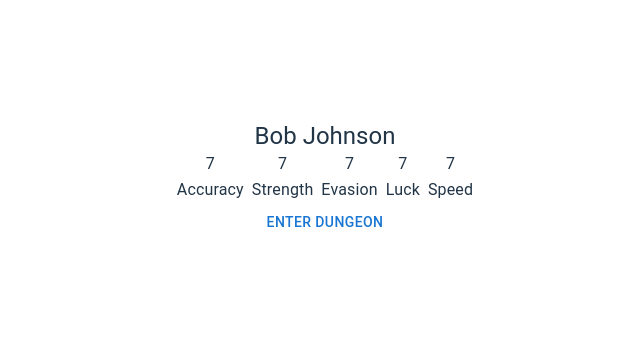
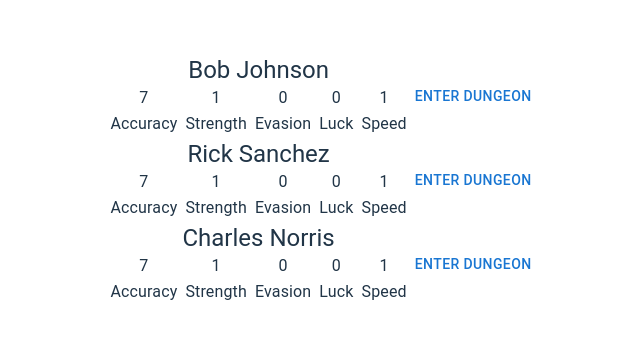
Before and after one commit to jcarvajal288/tristram-ui, a React (Vite) app: page / in a window 1280 px wide. Shown: the part 220-558 px from the top of the page, without its empty margins (315-955 px from the left). Built offline with nearby package versions, Linux system fonts and the light colour scheme.

Commit message:
Send heroes to placeholder enter_dungeon function

```diff
--- a/src/App.tsx
+++ b/src/App.tsx
@@ -1,17 +1,38 @@
 import './App.css'
-import {generate_hero} from "./actors/hero.ts";
+import {generate_hero, type Hero} from "./actors/hero.ts";
 import HeroCard from "./actors/HeroCard.tsx";
 import {Button, Stack} from "@mui/material";
+import {useEffect, useState} from 'react';
+import {enter_dungeon} from "./dungeon.ts";
 
 const App = () => {
-  const hero = generate_hero("Bob Johnson")
+    const [heroes, setHeroes] = useState<Hero[]>([])
 
-  return (
-      <Stack>
-        <HeroCard hero={hero}/>
-        <Button>Enter Dungeon</Button>
-      </Stack>
-  )
+    useEffect(() => {
+        setHeroes([
+            generate_hero("Bob Johnson"),
+            generate_hero("Rick Sanchez"),
+            generate_hero("Charles Norris"),
+        ])
+    }, [])
+
+    return (
+        <Stack>
+        {
+            heroes.map((hero: Hero) => (
+                <Stack direction='row' key={`${hero.name}`}>
+                    <HeroCard hero={hero}/>
+                    <Button
+                        data-testid={`${hero.name}-enter-dungeon`}
+                        onClick={() => enter_dungeon(hero)}
+                    >
+                        Enter Dungeon
+                    </Button>
+                </Stack>
+            ))
+        }
+        </Stack>
+    )
 };
 
 export default App
--- a/src/actors/HeroCard.tsx
+++ b/src/actors/HeroCard.tsx
@@ -16,10 +16,10 @@ const HeroCard = (props: { hero: Hero }) => {
             <Typography variant='h5'>{props.hero.name}</Typography>
             <Stack direction='row' gap={1}>
                 <StatLabel label='Accuracy' amount={props.hero.accuracy}/>
-                <StatLabel label='Strength' amount={props.hero.accuracy}/>
-                <StatLabel label='Evasion' amount={props.hero.accuracy}/>
-                <StatLabel label='Luck' amount={props.hero.accuracy}/>
-                <StatLabel label='Speed' amount={props.hero.accuracy}/>
+                <StatLabel label='Strength' amount={props.hero.strength}/>
+                <StatLabel label='Evasion' amount={props.hero.evasion}/>
+                <StatLabel label='Luck' amount={props.hero.luck}/>
+                <StatLabel label='Speed' amount={props.hero.speed}/>
             </Stack>
         </Stack>
     )
--- a/src/dungeon.ts
+++ b/src/dungeon.ts
@@ -1,6 +1,7 @@
 import {fallen, horror, type Monster} from "./actors/monster.ts";
 import {d10, d6} from "./util/die.ts";
 import {range} from "lodash";
+import type {Hero} from "./actors/hero.ts";
 
 export type Dungeon = {
     current_room: number
@@ -37,3 +38,7 @@ export const create_dungeon = (num_rooms: number): Dungeon => {
         rooms: range(num_rooms).map((_) => create_room())
     }
 }
+
+export const enter_dungeon = (hero: Hero) => {
+    console.log(`${hero.name} enters the dungeon`)
+}
```
Also changed, not shown: 2 other files (tests, documents, lock files or other folders).
